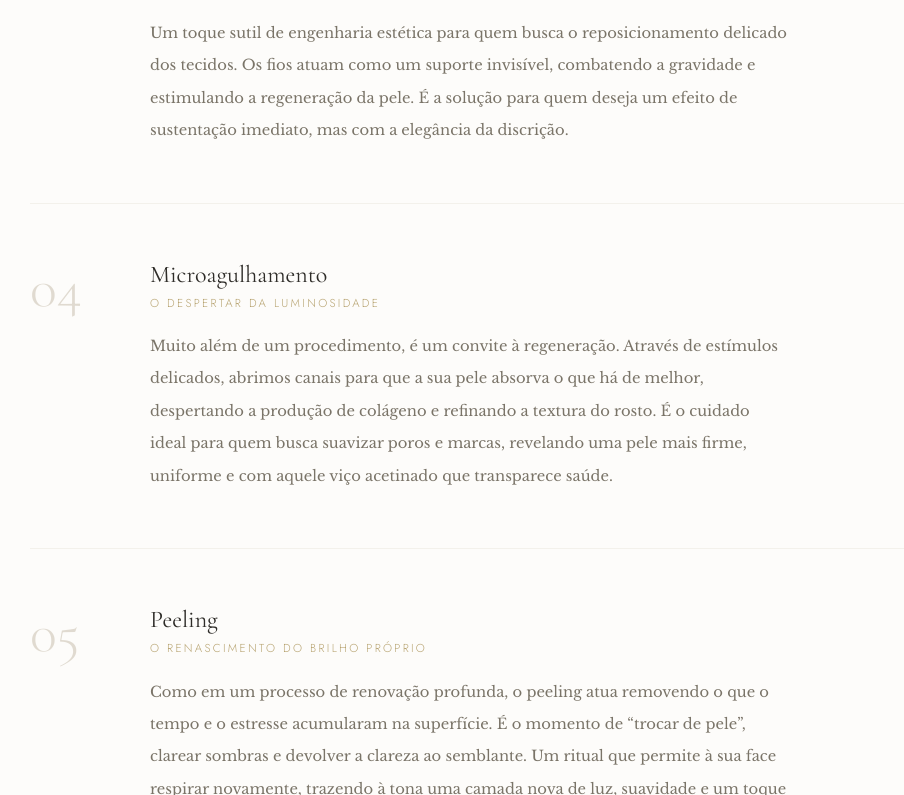
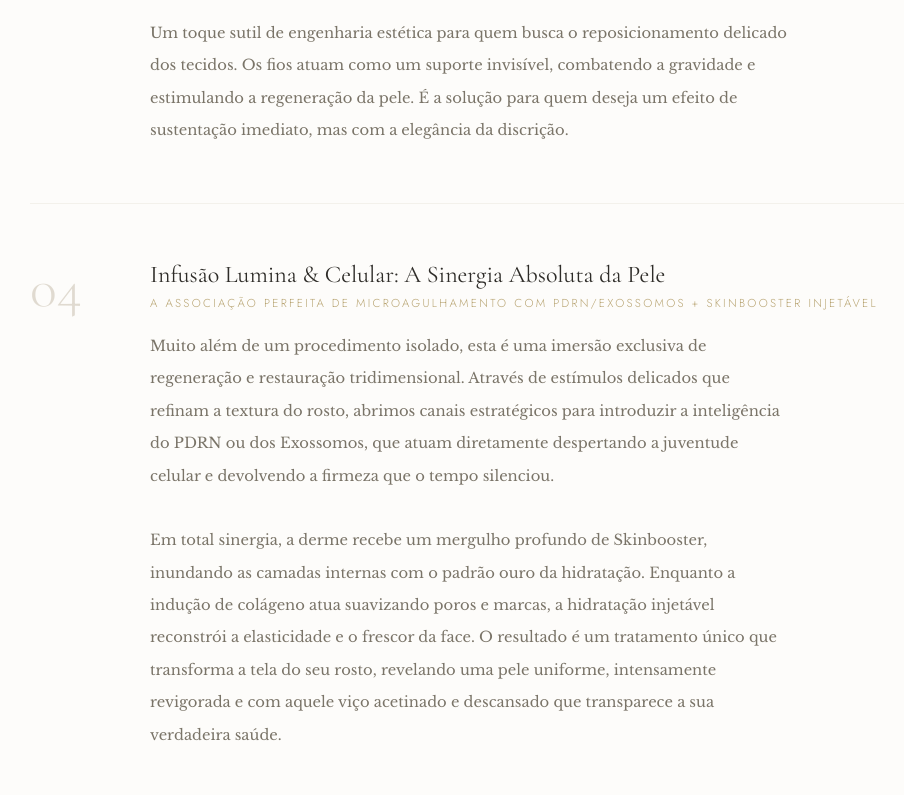
Before and after one commit to guihp/lp-izadora, a plain HTML site: page index.html in a window 1280 px wide. Shown: the part 5870-6665 px from the top of the page, without its empty margins (110-1014 px from the left). Drawn offline with nearby package versions, Linux system fonts and the light colour scheme.

Commit message:
Substitui Microagulhamento e Peeling por Infusão Lumina & Celular na seção Experiência.
Co-authored-by: Cursor <cursoragent@cursor.com>

```diff
--- a/index.html
+++ b/index.html
@@ -858,10 +858,10 @@
         </div>
     </section>
     <!-- DIFERENCIAIS -->
-    <section class="differentials" id="diferenciais">
+    <section class="differentials" id="diferenciais"ð>
         <div class="diff-inner">
             <p class="section-label">Menu de Experiência</p>
-            <h2 class="section-title">O Ritual Sorrir e Sentir</h2>
+            <h2 class="section-title">O Ritual Face Plena</h2>
             <p class="section-subtitle">Cada etapa é um ritual de cuidado desenhado para transformar sua autoestima.</p>
 
             <div class="diff-cards">
@@ -923,30 +923,14 @@
                 <div class="diff-card">
                     <div class="diff-number">04</div>
                     <div>
-                        <h3 class="diff-card-title">Microagulhamento</h3>
-                        <p class="diff-card-subtitle">O despertar da luminosidade</p>
-                        <p class="diff-card-text">Muito além de um procedimento, é um convite à regeneração. Através de
-                            estímulos delicados, abrimos canais para que a sua pele absorva o que há de melhor, despertando
-                            a produção de colágeno e refinando a textura do rosto. É o cuidado ideal para quem busca
-                            suavizar poros e marcas, revelando uma pele mais firme, uniforme e com aquele viço acetinado
-                            que transparece saúde.</p>
+                        <h3 class="diff-card-title">Infusão Lumina &amp; Celular: A Sinergia Absoluta da Pele</h3>
+                        <p class="diff-card-subtitle">A associação perfeita de Microagulhamento com PDRN/Exossomos + Skinbooster Injetável</p>
+                        <p class="diff-card-text">Muito além de um procedimento isolado, esta é uma imersão exclusiva de regeneração e restauração tridimensional. Através de estímulos delicados que refinam a textura do rosto, abrimos canais estratégicos para introduzir a inteligência do PDRN ou dos Exossomos, que atuam diretamente despertando a juventude celular e devolvendo a firmeza que o tempo silenciou. <br> <br> Em total sinergia, a derme recebe um mergulho profundo de Skinbooster, inundando as camadas internas com o padrão ouro da hidratação. Enquanto a indução de colágeno atua suavizando poros e marcas, a hidratação injetável reconstrói a elasticidade e o frescor da face. O resultado é um tratamento único que transforma a tela do seu rosto, revelando uma pele uniforme, intensamente revigorada e com aquele viço acetinado e descansado que transparece a sua verdadeira saúde.</p>
                     </div>
                 </div>
 
                 <div class="diff-card">
                     <div class="diff-number">05</div>
-                    <div>
-                        <h3 class="diff-card-title">Peeling</h3>
-                        <p class="diff-card-subtitle">O renascimento do brilho próprio</p>
-                        <p class="diff-card-text">Como em um processo de renovação profunda, o peeling atua removendo o
-                            que o tempo e o estresse acumularam na superfície. É o momento de &ldquo;trocar de pele&rdquo;,
-                            clarear sombras e devolver a clareza ao semblante. Um ritual que permite à sua face respirar
-                            novamente, trazendo à tona uma camada nova de luz, suavidade e um toque renovado de frescor.</p>
-                    </div>
-                </div>
-
-                <div class="diff-card">
-                    <div class="diff-number">06</div>
                     <div>
                         <h3 class="diff-card-title">Cuidado Integrativo</h3>
                         <p class="diff-card-subtitle">Condução ao Bem-estar</p>
@@ -958,7 +942,7 @@
                 </div>
 
                 <div class="diff-card">
-                    <div class="diff-number">07</div>
+                    <div class="diff-number">06</div>
                     <div>
                         <h3 class="diff-card-title">O Fechamento</h3>
                         <p class="diff-card-subtitle">Um padrão de atenção total</p>
```
